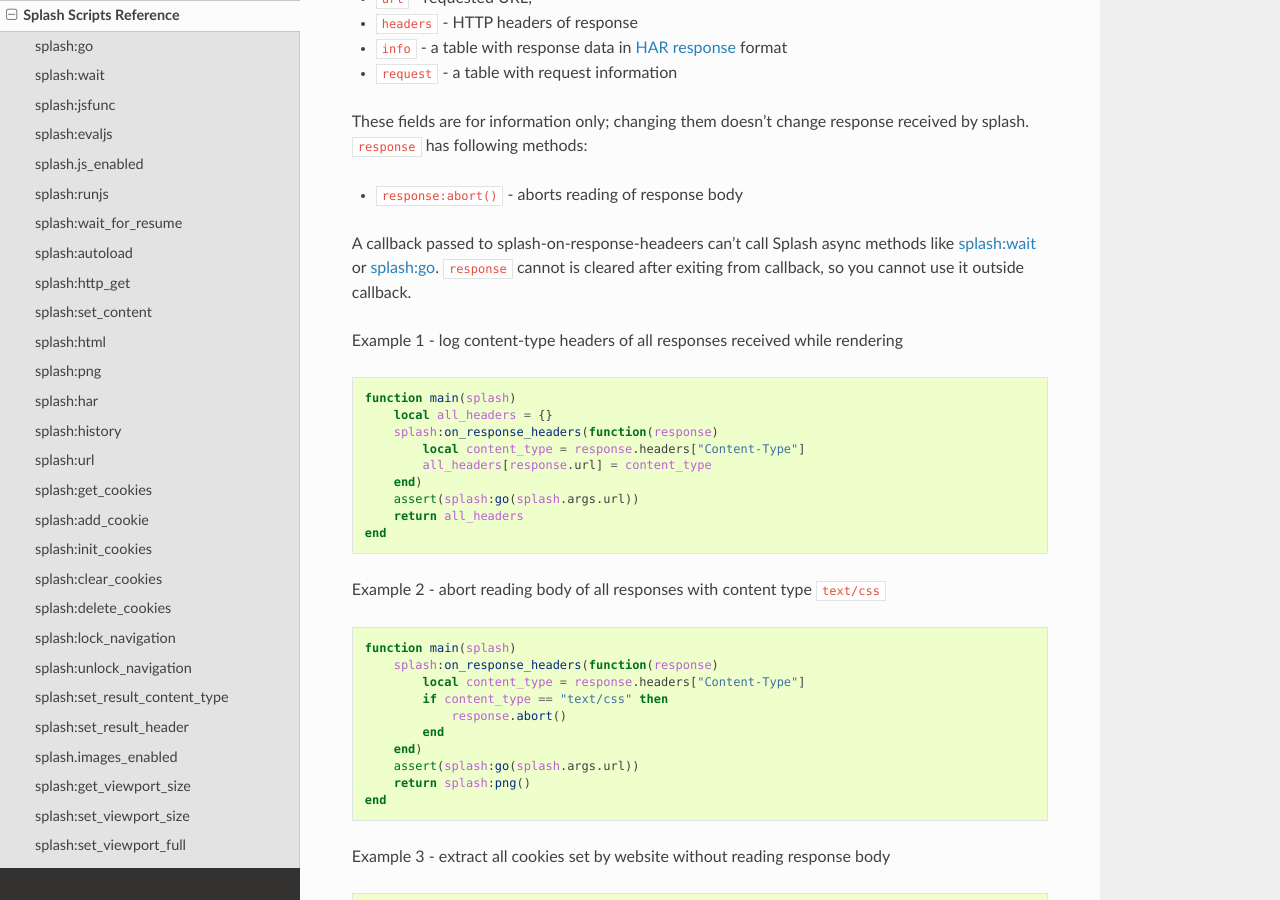
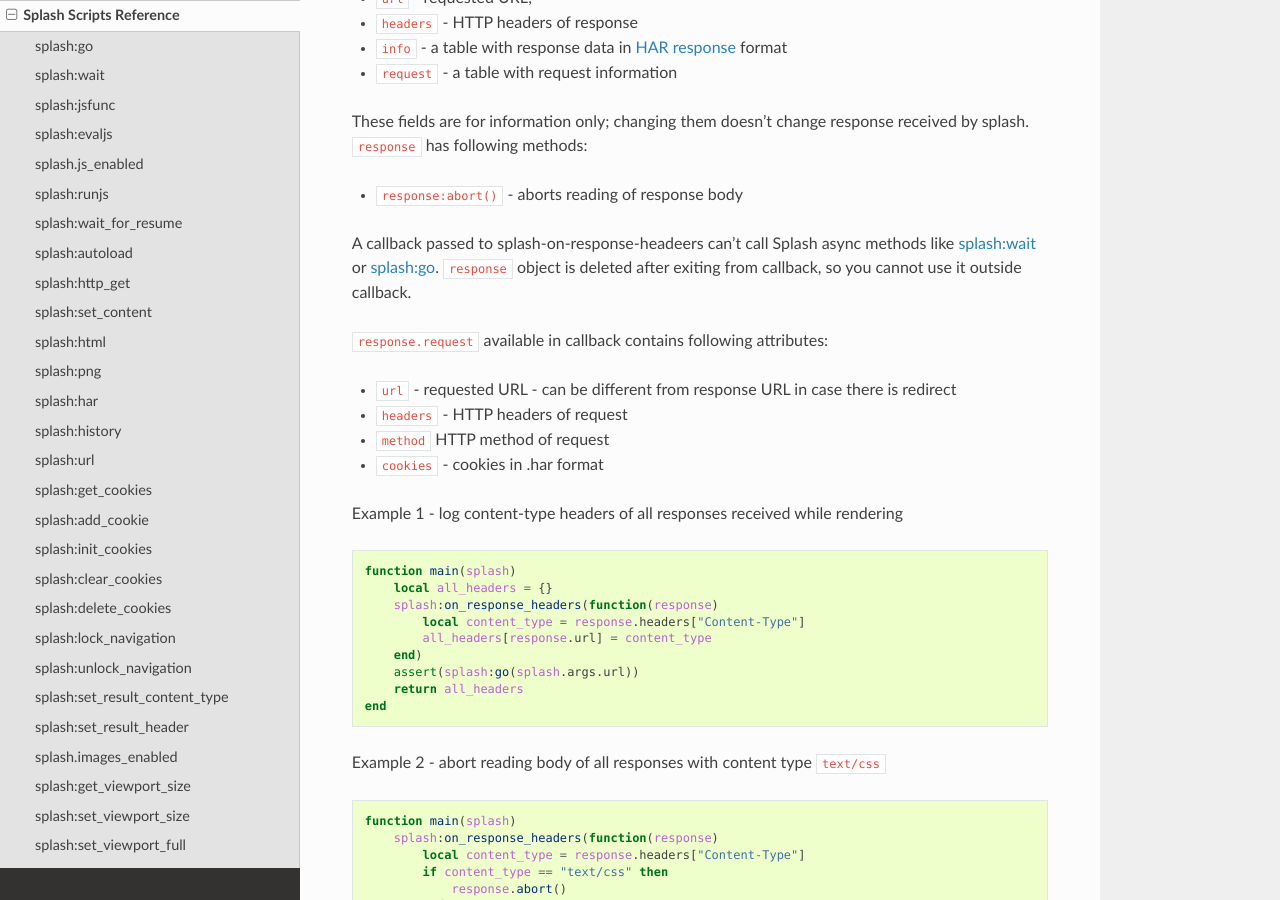
Before and after one commit to scrapinghub/splash, a Sphinx documentation site: the page built from docs/scripting-ref.rst, in a window 1280 px wide and 900 px high, scrolled down 29480 px. Built offline with Sphinx 7.4.7 and the Read the Docs theme 2.0.0, drawn with Linux system fonts in a browser that asks for light colours.

Commit message:
[on_response_headers] docs for response.request
and minor update in Lua Response._create

```diff
--- a/docs/scripting-ref.rst
+++ b/docs/scripting-ref.rst
@@ -1563,7 +1563,7 @@
 .. _splash-on-response-headers:
 
 splash:on_response_headers
------------------
+--------------------------
 
 Register a function to be called after response headers are received, before
 response body is read.
@@ -1582,14 +1582,23 @@
 * ``info`` - a table with response data in `HAR response`_ format
 * ``request`` - a table with request information
 
+
 These fields are for information only; changing them doesn't change
 response received by splash. ``response`` has following methods:
 
 * ``response:abort()`` - aborts reading of response body
 
 A callback passed to :ref:`splash-on-response-headeers` can't call Splash
-async methods like :ref:`splash-wait` or :ref:`splash-go`. ``response`` cannot
-is cleared after exiting from callback, so you cannot use it outside callback.
+async methods like :ref:`splash-wait` or :ref:`splash-go`. ``response`` object
+is deleted after exiting from callback, so you cannot use it outside callback.
+
+``response.request`` available in callback contains following attributes:
+
+* ``url`` - requested URL - can be different from response URL in case there is
+  redirect
+* ``headers`` - HTTP headers of request
+* ``method`` HTTP method of request
+* ``cookies`` - cookies in .har format
 
 Example 1 - log content-type headers of all responses received while rendering
 
```
Also changed, not shown: 1 other file.
